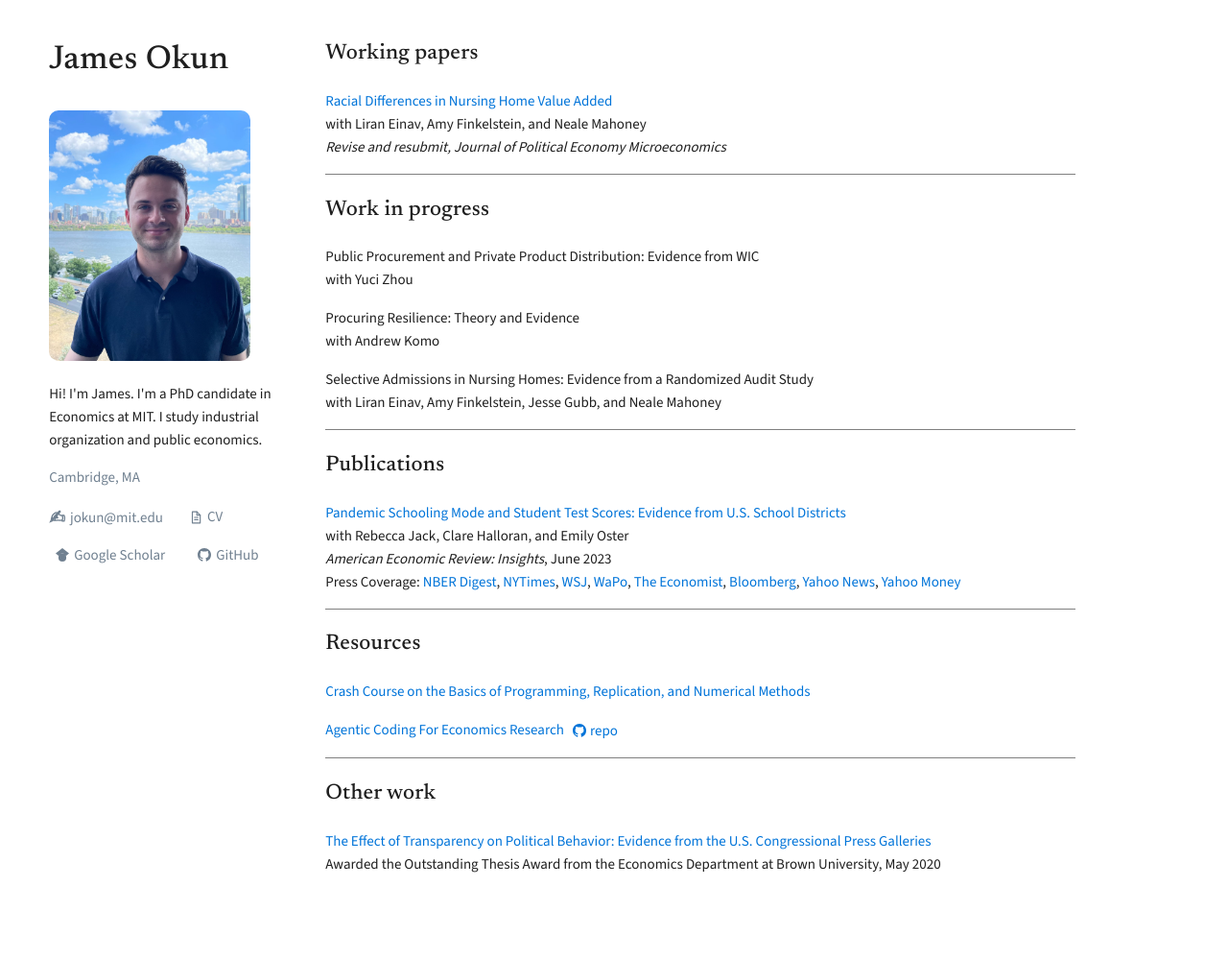
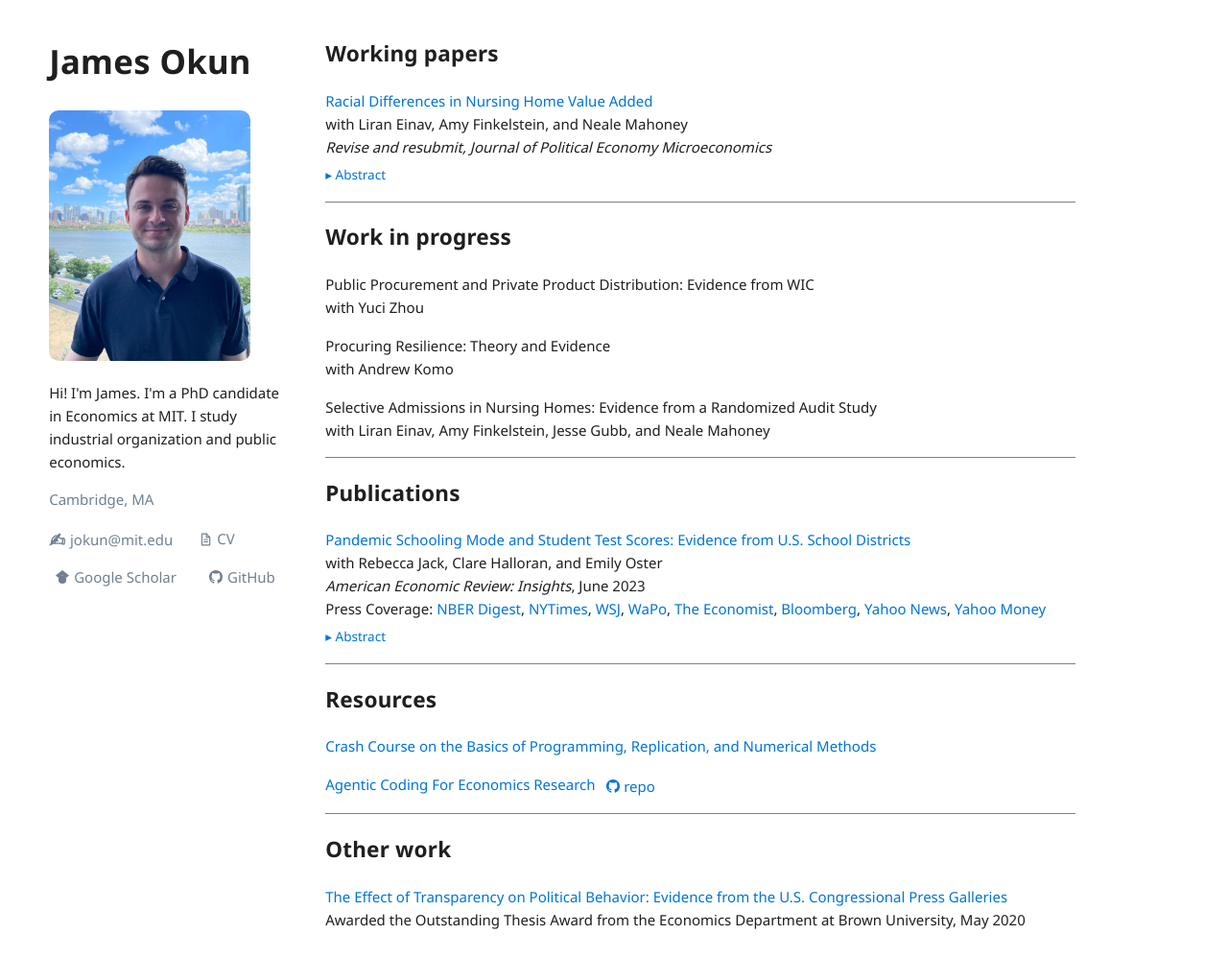
Before and after one commit to jamesokun/jamesokun.github.io, a Jekyll site: the page built from index.html, in a window 1280 px wide and 998 px high. Shown: the whole window at 96% size. Built offline with Jekyll 4.4.1, drawn with Linux system fonts in a browser that asks for light colours; the list of posts is cut into pages by our own code.

Commit message:
Add abstracts, new WIP papers, agentic coding resource; switch to Noto Sans

```diff
--- a/_layouts/default.html
+++ b/_layouts/default.html
@@ -16,7 +16,7 @@
     <meta name="description" content="{{ site.description | strip_newlines | escape }}">
     <link rel="preconnect" href="https://fonts.googleapis.com">
     <link rel="preconnect" href="https://fonts.gstatic.com" crossorigin>
-    <link href="https://fonts.googleapis.com/css2?family=Newsreader:wght@400;500;600&family=Source+Sans+3:wght@300;400;500;600&display=swap" rel="stylesheet">
+    <link href="https://fonts.googleapis.com/css2?family=Noto+Sans:wght@400;700&display=swap" rel="stylesheet">
     <link rel="stylesheet" href="{{ '/assets/css/site.css' | relative_url }}">
     <script defer data-domain="jamesokun.github.io" src="https://plausible.io/js/script.js"></script>
   </head>
--- a/assets/css/site.css
+++ b/assets/css/site.css
@@ -1,4 +1,4 @@
-@import url("https://fonts.googleapis.com/css2?family=Newsreader:wght@400;500;600&family=Source+Sans+3:wght@300;400;500;600&display=swap");
+@import url("https://fonts.googleapis.com/css2?family=Noto+Sans:wght@400;700&display=swap");
 
 *,
 *::before,
@@ -7,8 +7,8 @@
 }
 
 body {
-  font-family: "Source Sans 3", sans-serif;
-  font: 15px/1.6 "Source Sans 3", sans-serif;
+  font-family: "Noto Sans", "Helvetica Neue", Helvetica, Arial, sans-serif;
+  font: 15px/1.6 "Noto Sans", "Helvetica Neue", Helvetica, Arial, sans-serif;
   font-weight: 400;
   margin: 0;
   padding: 0;
@@ -19,8 +19,8 @@
 h1,
 h2,
 h3 {
-  font-family: "Newsreader", serif;
-  font-weight: 500;
+  font-family: "Noto Sans", "Helvetica Neue", Helvetica, Arial, sans-serif;
+  font-weight: 700;
 }
 
 .body {
@@ -37,7 +37,7 @@
 }
 
 h2 {
-  font-weight: 500;
+  font-weight: 700;
   letter-spacing: 0.01em;
 }
 
@@ -108,6 +108,41 @@
   text-decoration-thickness: 2px;
   color: #0074d9;
   border-radius: 8px;
+}
+
+details.abstract {
+  margin-top: 0.25rem;
+}
+
+details.abstract summary {
+  display: inline-block;
+  cursor: pointer;
+  color: #0074d9;
+  font-size: 0.9em;
+  list-style: none;
+}
+
+details.abstract summary::-webkit-details-marker {
+  display: none;
+}
+
+details.abstract summary::before {
+  content: "\25B8\00a0";
+}
+
+details.abstract[open] summary::before {
+  content: "\25BE\00a0";
+}
+
+details.abstract summary:hover {
+  text-decoration: underline;
+}
+
+details.abstract p {
+  margin: 0.4rem 0 0 0;
+  font-size: 0.9em;
+  line-height: 1.5;
+  color: #444;
 }
 
 .graylinks {
--- a/index.html
+++ b/index.html
@@ -6,6 +6,10 @@
   <a href="/files/PAC_2.pdf">Racial Differences in Nursing Home Value Added</a><br>
   with Liran Einav, Amy Finkelstein, and Neale Mahoney<br>
   <em>Revise and resubmit, Journal of Political Economy Microeconomics</em>
+  <details class="abstract">
+    <summary>Abstract</summary>
+    <p>We use detailed data on the evolution of health for about 0.8 million Black and 5.4 million white nursing home patients covered by Medicare between 2011 and 2019 to estimate race-specific value-added measures for more than 8,000 nursing homes in the United States. We estimate that the average nursing home value-added experienced by Black patients is about 30% lower than that received by white patients. Most of this gap reflects differences in value-added experienced by similar Black and white patients within the same nursing home, rather than differences in value-added across the nursing homes they go to.</p>
+  </details>
 </div>
 <hr style="border: 0; height: 1px; background-color: gray;">
 
@@ -38,6 +42,10 @@
   <a href="https://www.bloomberg.com/opinion/articles/2021-12-07/shutting-down-schools-again-is-indefensible">Bloomberg</a>,
   <a href="https://nz.news.yahoo.com/remote-learning-led-to-catastrophic-learning-loss-new-study-finds-143532040.html?guccounter=1&guce_referrer=aHR0cHM6Ly93d3cubmJlci5vcmcv&guce_referrer_sig=AQAAAF6tCQBBoDs5igdtmpMA_8Xyz1jXvjM0GvEEHqz6zrnNLt1k7ZI_2IDfGRlwtzkwWieNvYoghl2FRHAAQyAk42iwgn7IcLU-ytziDejZLehvwDdGohcUEnDLrQ93OFB0M61yeHHXkFGlNSdl4mzfkK9X2TkTNP9fUn_wMwjvU9PN">Yahoo News</a>,
   <a href="https://money.yahoo.com/remote-learning-lower-test-scores-160555222.html">Yahoo Money</a>
+  <details class="abstract">
+    <summary>Abstract</summary>
+    <p>We estimate the impact of district-level schooling mode (in-person versus hybrid or virtual learning) in the 2020–2021 school year on students' pass rates on standardized tests in grades 3–8 across 11 states. Pass rates declined from 2019 to 2021: an average of 12.8 percentage points in math and 6.8 in English language arts (ELA). Focusing on within-state, within-commuting zone variation in schooling mode, we estimate that districts with full in-person learning had significantly smaller declines (13.4 pp in math, 8.3 in ELA). The value to in-person learning was larger for districts with larger populations of Black students.</p>
+  </details>
 </div>
 <hr style="border: 0; height: 1px; background-color: gray;">
 
```
